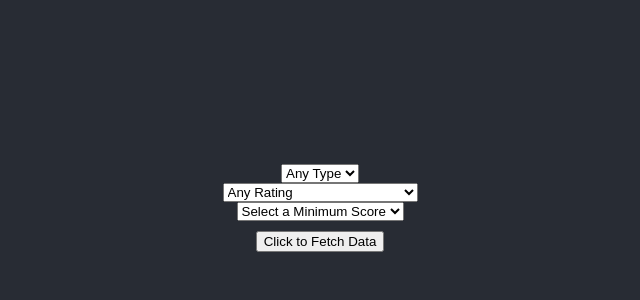
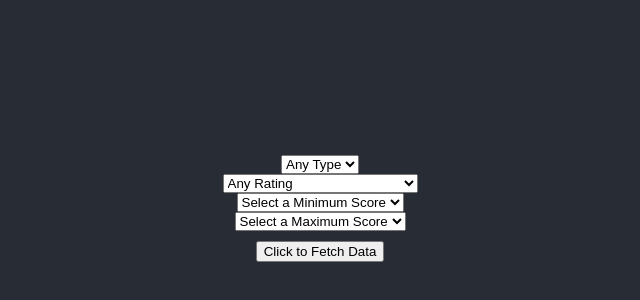
Before and after one commit to DjinnsTreasure/mal-filter, a React (Create React App) app: page / in a window 1280 px wide. Shown: the part 192-492 px from the top of the page, without its empty margins (320-960 px from the left). Built offline with nearby package versions, Linux system fonts and the light colour scheme.

Commit message:
Fix array indexing error, add max range filter

```diff
--- a/src/App.js
+++ b/src/App.js
@@ -9,12 +9,14 @@ import CoverImage from "./components/CoverImage";
 import TypeFilter from "./components/Filters/TypeFilter";
 import RatingFilter from "./components/Filters/RatingFilter";
 import MinRange from "./components/Filters/MinRange";
+import MaxRange from "./components/Filters/MaxRange";
 
 function App() {
   const [data, setData] = useState(null);
   const [selectedType, setSelectedType] = useState('');
   const [selectedRating, setSelectedRating] = useState('');
   const [selectedMinNumber, setSelectedMinNumber] = useState(''); // Initial value
+  const [selectedMaxNumber, setSelectedMaxNumber] = useState(''); // Initial value
 
   const handleTypeChange = (event) => {
     setSelectedType(event.target.value);
@@ -25,6 +27,9 @@ function App() {
   const handleMinNumberChange = (event) => {
     setSelectedMinNumber(event.target.value);
   };
+  const handleMaxNumberChange = (event) => {
+    setSelectedMaxNumber(event.target.value);
+  };
 
   return (
     <div className="App">
@@ -32,9 +37,10 @@ function App() {
         <TypeFilter onChange={handleTypeChange} />
         <RatingFilter onChange={handleRatingChange} />
         <MinRange onChange={handleMinNumberChange}/>
+        <MaxRange onChange={handleMaxNumberChange}/>
         <Button data={data} setData={setData} responseData={data} isLoading={false}
           selectedType={selectedType} selectedRating={selectedRating}
-          selectedMinNumber={selectedMinNumber}
+          selectedMinNumber={selectedMinNumber} selectedMaxNumber={selectedMaxNumber}
         />
         {!data ? null : <a href={data.url}>{data.title}</a>}
         {!data ? null : <p>{data.type}</p>}
--- a/src/components/Button.jsx
+++ b/src/components/Button.jsx
@@ -12,6 +12,7 @@ function Button(props) {
       : `&rating=${props.selectedRating}`
     : '';
   filters += props.selectedMinNumber ? `&min_score=${props.selectedMinNumber}` : '';
+  filters += props.selectedMaxNumber ? `&max_score=${props.selectedMaxNumber}` : '';
 
   let filteredURL = url + filters
   let pageNumber = 1;
@@ -40,11 +41,16 @@ function Button(props) {
   }
 
   function getData(){
-    let fetchURL = `${filteredURL}&page=${Math.floor(Math.random() * pageNumber)}`
+    let random = Math.floor(Math.random() * pageNumber);
+    if (pageNumber === 1) {random = 1}
+    let fetchURL = `${filteredURL}&page=${random}`
+
     fetch(fetchURL)
       .then((resp) => resp.json())
       .then((responseData) => {
-        let index = Math.floor(Math.random() * 24);
+        let length = responseData.data.length - 1
+        console.log(length)
+        let index = Math.floor(Math.random() * length);
         props.setData(responseData.data[index])
         setIsLoading(false);
       })
--- /dev/null
+++ b/src/components/Filters/MaxRange.js
@@ -0,0 +1,21 @@
+import React from "react";
+
+const MaxRange = ({onChange}) => {
+
+  return (
+    <select onChange={onChange}>
+      <option value="">Select a Maximum Score</option>
+      <option value="2">2</option>
+      <option value="3">3</option>
+      <option value="4">4</option>
+      <option value="5">5</option>
+      <option value="6">6</option>
+      <option value="7">7</option>
+      <option value="8">8</option>
+      <option value="8">9</option>
+      <option value="8">10</option>
+    </select>
+  );
+};
+
+export default MaxRange;
--- a/src/components/Trailer.js
+++ b/src/components/Trailer.js
@@ -1,8 +1,6 @@
 import React from "react";
 
 const Trailer = ({ data }) => {
-
-  // const embedUrl = `<iframe width="560" height="315" src="${data.trailer.embed_url}" title="YouTube video player" frameborder="0" allow="accelerometer; autoplay; clipboard-write; encrypted-media; gyroscope; picture-in-picture; web-share" allowfullscreen></iframe>`
 
   return (
     <div>
```
Also changed, not shown: src/filters.md (+1 -1 lines).
